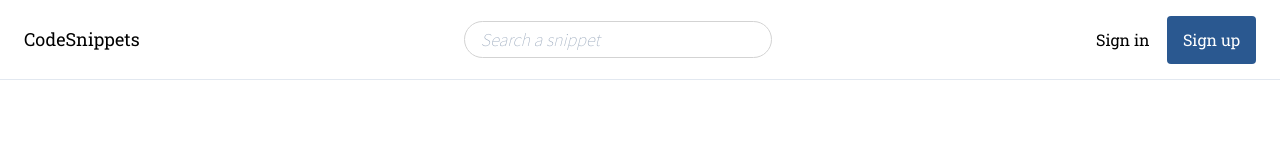
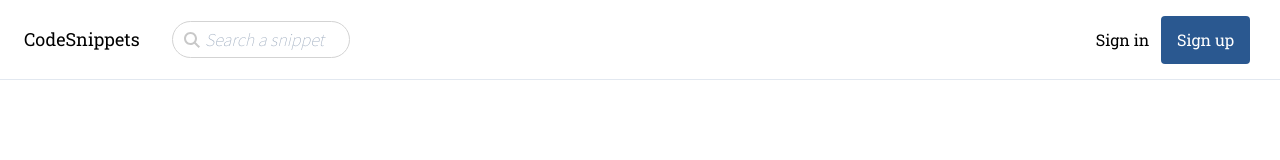
Before and after one commit to Leandrigues/code_snippets_frontend, a Vue app: page / in a window 1280 px wide. Shown: the top 160 px of the page. Built offline with nearby package versions, Linux system fonts and the light colour scheme.

Commit message:
feat: change search bar organization

```diff
--- a/src/components/TheNav.vue
+++ b/src/components/TheNav.vue
@@ -1,7 +1,9 @@
 <template>
   <nav class="nav-container">
-    <div class="logo">CodeSnippets</div>
-    <TheSearch/>
+    <div class="nav-section">
+      <div class="logo">CodeSnippets</div>
+      <TheSearch/>
+    </div>
     <div class="sign-buttons-container">
       <div class="sign-in-button">Sign in</div>
       <div class="sign-up-button">Sign up</div>
@@ -27,13 +29,16 @@ export default {
   @apply flex justify-between items-center border-b h-20 w-full px-6;
 }
 
+.nav-section {
+  @apply flex w-full items-center;
+}
 .logo {
   font-family: 'Roboto Slab', serif;
-  @apply text-lg;
+  @apply text-lg w-32;
 }
 
 .sign-buttons-container {
-  @apply flex items-center justify-between w-40;
+  @apply flex items-center justify-around w-48;
 }
 
 .sign-up-button {
--- a/src/components/TheSearch.vue
+++ b/src/components/TheSearch.vue
@@ -1,7 +1,12 @@
 <template>
-  <transition name="fade">
-    <input class="search-container" type="text" placeholder="Search a snippet">
-  </transition>
+  <div class="search-container">
+    <transition name="fade">
+      <form class="search-form" action="">
+        <input class="search-input" type="text" placeholder="Search a snippet">
+        <img class="search-icon" src="../assets/search.svg" alt="">
+      </form>
+    </transition>
+  </div>
 </template>
 
 <script>
@@ -18,18 +23,35 @@ export default {
 @import url('https://fonts.googleapis.com/css2?family=Source+Sans+Pro:wght@200&display=swap');
 
 .search-container {
+  @apply w-1/3 ml-5;
+}
+
+.search-form {
+  @apply flex items-center;
+}
+
+.search-icon {
+  position: absolute;
+  @apply h-4 ml-3;
+}
+
+.search-input {
   border: solid 1px lightgrey;
   font-family: 'Source Sans Pro', sans-serif;
   transition: border 0.4s;
-  @apply m-0 text-lg italic flex items-center px-4 py-1 w-1/4 rounded-full;
+  @apply m-0 text-lg flex items-center pl-8 py-1 w-1/2 rounded-full;
 }
 
-.search-container:focus {
+.search-input:focus {
   outline:none;
   border: solid 1px #3a6ead;
 }
 
 input:focus::placeholder {
-  color: transparent;
+  font-style: italic;
+}
+
+input::placeholder {
+  font-style: italic;
 }
 </style>
```
Also changed, not shown: src/assets/search.svg (added).
